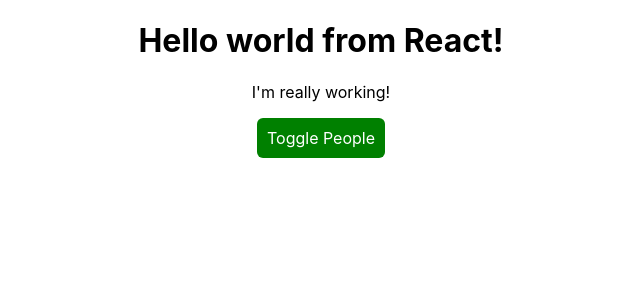
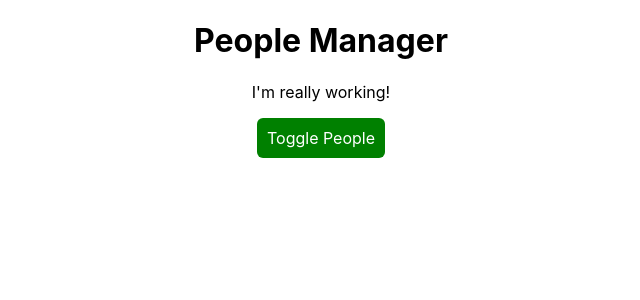
Before and after one commit to PatrickBoyn/learning-react2, a React (Create React App) app: page / in a window 1280 px wide. Shown: the top 300 px of the page, without its empty margins (319-959 px from the left). Built offline with nearby package versions, Linux system fonts and the light colour scheme.

Commit message:
Added a title as a prop and passed it to the h1.

```diff
--- a/src/components/Header/header.js
+++ b/src/components/Header/header.js
@@ -17,7 +17,7 @@
 
   return (
     <div className={styles.Header}>
-      <h1> Hello world from React! </h1>
+      <h1> {props.title}</h1>
       <p className={classes.join(" ")}> I'm really working!</p>
       <button className={btnClass} onClick={props.clicked}>
         Toggle People
--- a/src/containers/App/App.js
+++ b/src/containers/App/App.js
@@ -63,6 +63,7 @@
     return (
       <div className={styles.App}>
         <Header
+          title={this.props.appTitle}
           showPeople={this.state.showPeople}
           people={this.state.people}
           clicked={this.togglePeopleHandler}
--- a/src/index.js
+++ b/src/index.js
@@ -4,7 +4,10 @@
 import App from "./containers/App/App";
 import * as serviceWorker from "./serviceWorker";
 
-ReactDOM.render(<App />, document.getElementById("root"));
+ReactDOM.render(
+  <App appTitle="People Manager" />,
+  document.getElementById("root")
+);
 
 // If you want your app to work offline and load faster, you can change
 // unregister() to register() below. Note this comes with some pitfalls.
```
